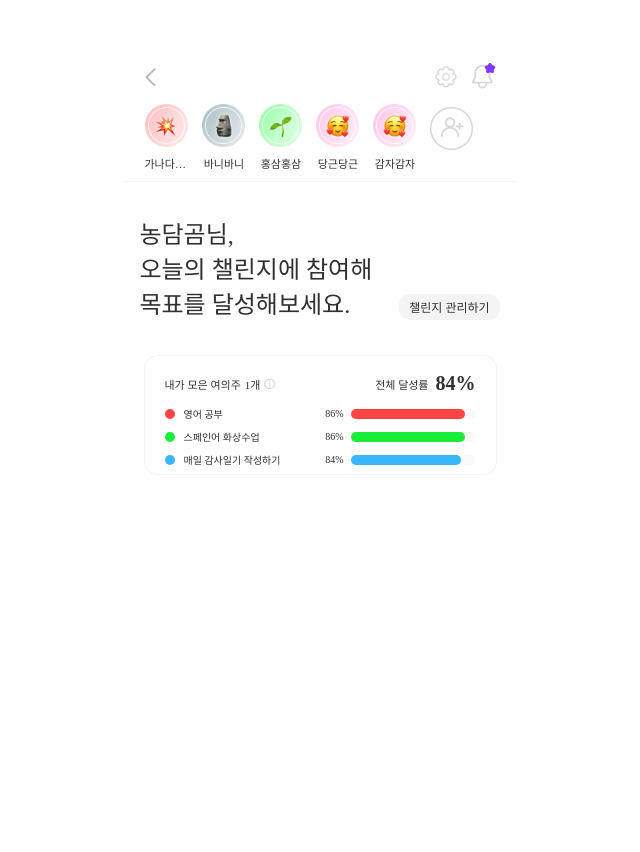
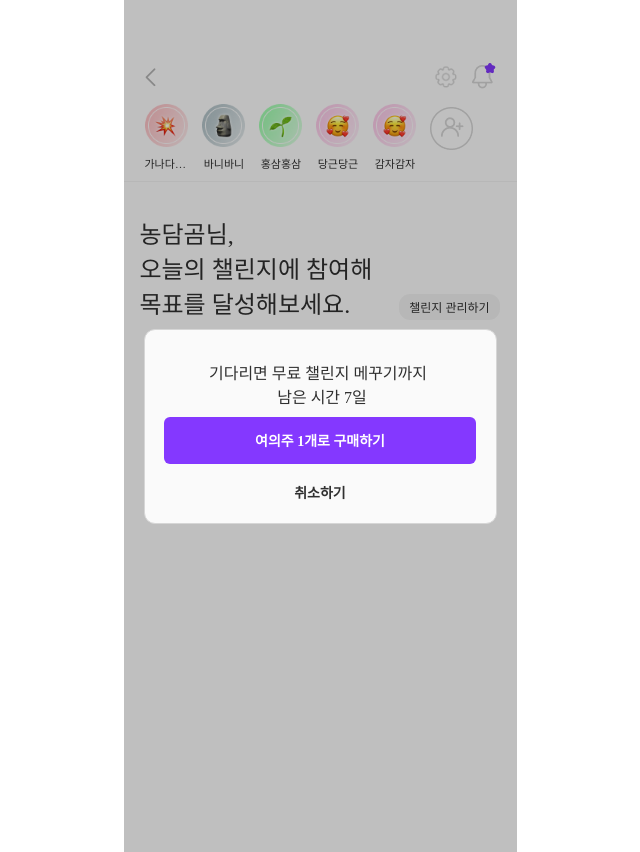
Before and after one commit to 11th-LikeLion-DragOn/DragOn_Front, a React (Create React App) app: page /main in a window 1280 px wide. Both pictures are taken after a click on the element "챌린지 관리하기". Shown: the whole page, without its empty margins (320-960 px from the left). Before the commit the page ends 800 px from the top, so only its background shows below. Built offline with nearby package versions, Linux system fonts and the light colour scheme.

Commit message:
feat: 챌린지 관리하기 모달 구현

```diff
--- a/src/App.css
+++ b/src/App.css
@@ -1,6 +1,7 @@
 * {
   margin: 0;
   padding: 0;
+  font-family: Pretendard;
 }
 
 :root {
--- a/src/App.js
+++ b/src/App.js
@@ -17,6 +17,7 @@ import TestResultPage from "./pages/TestResultPage";
 import MakeChallengePage from "./pages/MakeChallengePage";
 import SetPeriodPage from "./pages/SetPeriodPage";
 import ChallengeListPage from "./pages/ChallengeListPage";
+import FillChallengePage from "./pages/FillChallengePage";
 
 function App() {
   return (
@@ -30,6 +31,12 @@ function App() {
           {/*메인페이지*/}
           <Route path={"/main"} element={<MainPage />}></Route>
           <Route path={"/searchfriend"} element={<SearchFriendPage />}></Route>
+
+          {/*챌린지 메꾸기 페이지*/}
+          <Route
+            path={"/fillchallenge"}
+            element={<FillChallengePage />}
+          ></Route>
 
           {/* 설정페이지 */}
           <Route path={"/setting"} element={<SettingPage />}></Route>
--- /dev/null
+++ b/src/components/MainPage/FillModal.js
@@ -0,0 +1,112 @@
+import React, { useState } from "react";
+import { styled } from "styled-components";
+import { useNavigate } from "react-router-dom";
+
+const FillModal = ({ closeModal, balls }) => {
+  const navigate = useNavigate();
+  const [content, setContent] = useState(
+    "기다리면 무료 챌린지 메꾸기까지 \n 남은 시간 7일"
+  );
+  const [button, setButton] = useState("여의주 1개로 구매하기");
+
+  const buyTicket = () =>
+    balls
+      ? navigate("/fillchallenge")
+      : setContent("이런, 여의주가 부족해요~! \n 여의주를 충전해주세요") &
+        setButton("여의주 충전하러 가기");
+
+  return (
+    <Wrapper>
+      <Modal>
+        <Content>{content}</Content>
+        <Button onClick={buyTicket}>{button}</Button>
+        <Exit onClick={closeModal}>취소하기</Exit>
+      </Modal>
+    </Wrapper>
+  );
+};
+
+export default FillModal;
+
+const Wrapper = styled.div`
+  position: absolute;
+  margin: auto auto;
+  width: 393px;
+  height: 852px;
+  background: rgba(0, 0, 0, 0.25);
+  display: flex;
+  flex-direction: column;
+  align-items: center;
+  justify-content: center;
+`;
+
+const Modal = styled.div`
+  z-index: 100;
+  width: 351px;
+  height: 193px;
+  flex-shrink: 0;
+  border-radius: 11px;
+  border: 1px solid var(--gray3);
+  background: var(--background_02, #fafafa);
+  display: flex;
+  flex-direction: column;
+  align-items: center;
+`;
+
+const Content = styled.div`
+  width: 287px;
+  height: 34px;
+  flex-shrink: 0;
+  margin-top: 30px;
+  margin-bottom: 23px;
+  color: var(--black);
+  text-align: center;
+  font-feature-settings: "clig" off, "liga" off;
+  font-family: Pretendard;
+  font-size: 16px;
+  font-style: normal;
+  font-weight: 400;
+  line-height: normal;
+  white-space: pre-wrap;
+`;
+
+const Button = styled.div`
+  display: flex;
+  width: 312px;
+  height: 47px;
+  margin-bottom: 11px;
+  justify-content: center;
+  align-items: center;
+  gap: 10px;
+  border-radius: 6px;
+  background: var(--purple_01, #8438ff);
+  cursor: pointer;
+
+  color: var(--white);
+  text-align: center;
+  font-feature-settings: "clig" off, "liga" off;
+  font-family: Pretendard;
+  font-size: 14px;
+  font-style: normal;
+  font-weight: 700;
+  line-height: normal;
+`;
+
+const Exit = styled.div`
+  display: flex;
+  width: 102px;
+  height: 34px;
+  flex-direction: column;
+  justify-content: center;
+  flex-shrink: 0;
+  cursor: pointer;
+
+  color: var(--black);
+  text-align: center;
+  font-feature-settings: "clig" off, "liga" off;
+  font-family: Pretendard;
+  font-size: 14px;
+  font-style: normal;
+  font-weight: 700;
+  line-height: normal;
+`;
--- a/src/components/MainPage/StatusBox.js
+++ b/src/components/MainPage/StatusBox.js
@@ -4,7 +4,7 @@ import { styled } from "styled-components";
 import info from "../../assets/icons/info.png";
 import MarbleModal from "./MarbleModal";
 
-const StatusBox = () => {
+const StatusBox = ({ balls }) => {
   const [modal, setModal] = useState(false);
 
   return (
@@ -12,7 +12,7 @@ const StatusBox = () => {
       <Status>
         <MarbleCnt>
           <span id="marble">내가 모은 여의주</span>
-          <span id="cnt">1개</span>
+          <span id="cnt">{balls}개</span>
           <img src={info} onClick={() => setModal(!modal)} />
         </MarbleCnt>
         <StatusRate>
--- /dev/null
+++ b/src/pages/FillChallengePage.js
@@ -0,0 +1,8 @@
+import React from "react";
+import { styled } from "styled-components";
+
+const FillChallengePage = () => {
+  return <></>;
+};
+
+export default FillChallengePage;
--- a/src/pages/MainPage.js
+++ b/src/pages/MainPage.js
@@ -1,9 +1,10 @@
-import React from "react";
+import React, { useState } from "react";
 import { styled } from "styled-components";
 import { useNavigate } from "react-router-dom";
 
 import MainTop from "../components/MainPage/MainTop";
 import StatusBox from "../components/MainPage/StatusBox";
+import FillModal from "../components/MainPage/FillModal";
 
 import profile1 from "../assets/icons/profile1.png";
 import profile2 from "../assets/icons/profile2.png";
@@ -12,6 +13,9 @@ import profile4 from "../assets/icons/profile4.png";
 import profile5 from "../assets/icons/profile5.png";
 
 const MainPage = () => {
+  const [balls, setBalls] = useState(0);
+  const [modal, setModal] = useState(false);
+
   const list = [
     { id: 1, username: "가나다라마", profile: profile1 },
     { id: 2, username: "바니바니", profile: profile2 },
@@ -19,6 +23,14 @@ const MainPage = () => {
     { id: 4, username: "당근당근", profile: profile4 },
     { id: 4, username: "감자감자", profile: profile4 },
   ];
+
+  const openModal = () => {
+    setModal(true);
+  };
+
+  const closeModal = () => {
+    setModal(false);
+  };
 
   return (
     <Wrapper>
@@ -32,10 +44,11 @@ const MainPage = () => {
             <br />
             목표를 달성해보세요.
           </span>
-          <Management>챌린지 관리하기</Management>
+          <Management onClick={openModal}>챌린지 관리하기</Management>
         </Title>
-        <StatusBox />
+        <StatusBox balls={balls} />
       </MyChallenge>
+      {modal && <FillModal closeModal={closeModal} balls={balls} />}
     </Wrapper>
   );
 };
--- a/src/pages/SearchFriendPage.js
+++ b/src/pages/SearchFriendPage.js
@@ -28,7 +28,6 @@ const SearchFriendPage = () => {
               type="text"
               placeholder="닉네임으로 친구를 추가해보세요."
               onchange={onChange}
-              value={text}
             />
             <SubmitButton>
               <img src={search} />
```
